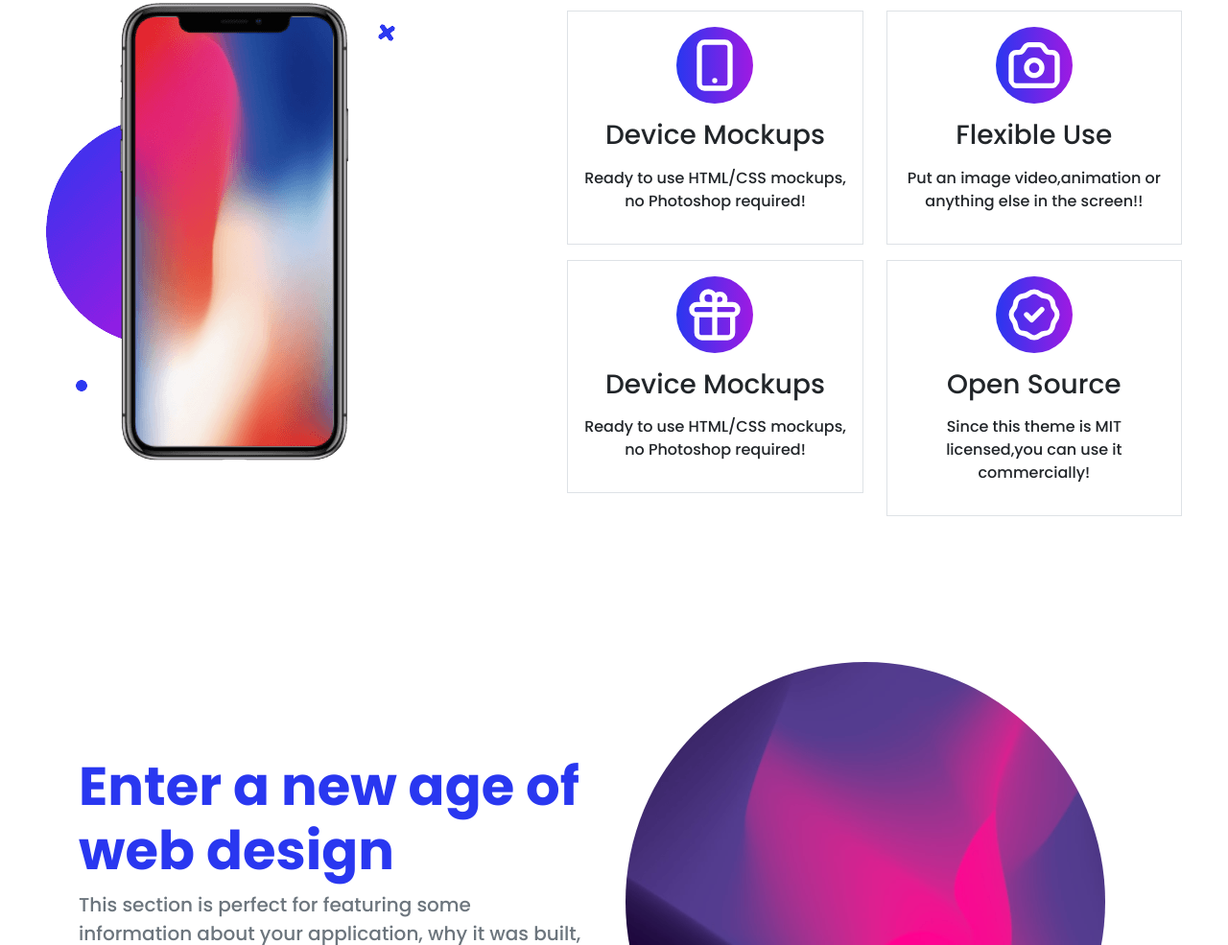
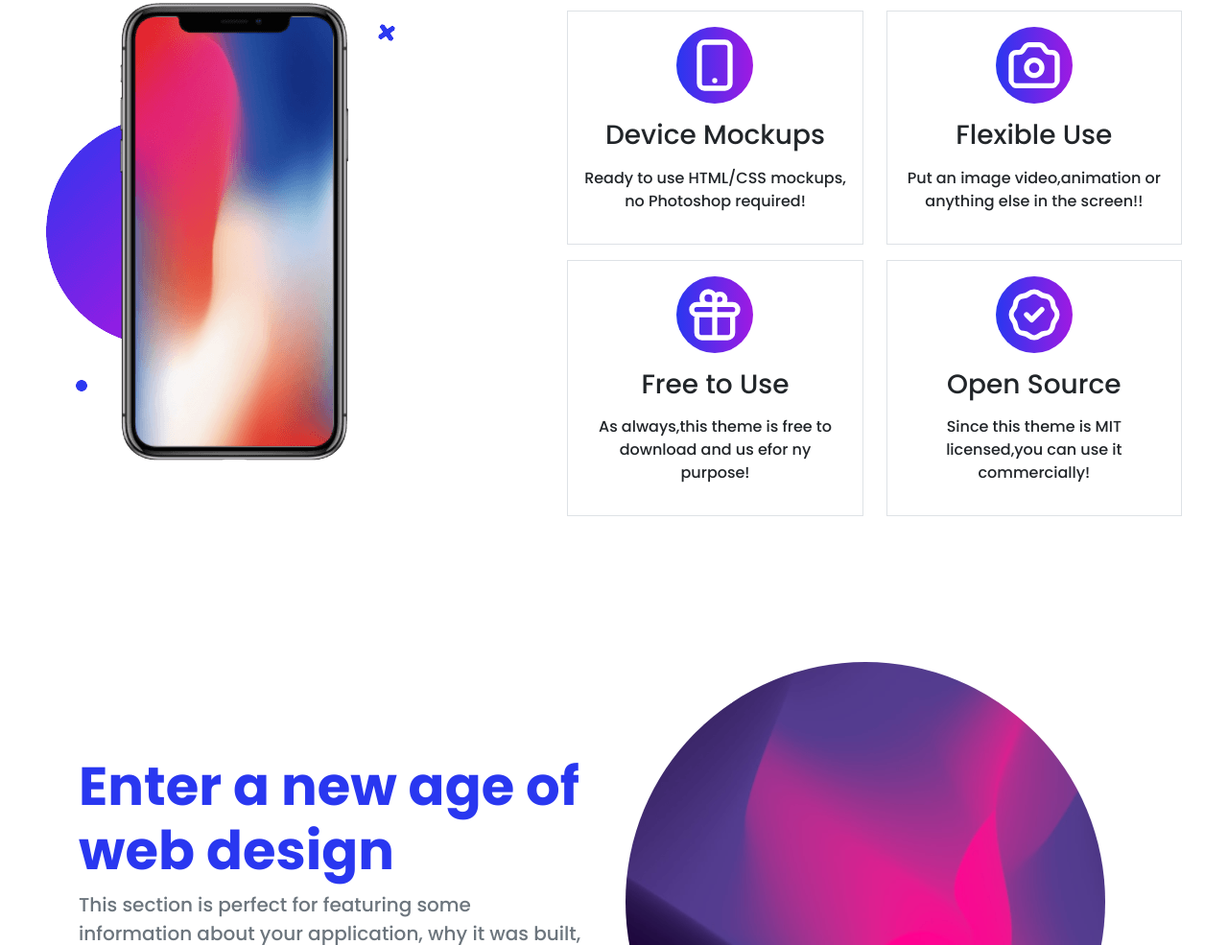
Before and after one commit to Aninditaroy/explore-bootstrap, a plain HTML site: page index.html in a window 1280 px wide. Shown: the part 1012-1997 px from the top of the page at 96% size. Drawn offline with nearby package versions, Linux system fonts and the light colour scheme.

Commit message:
second commit

```diff
--- a/index.html
+++ b/index.html
@@ -16,7 +16,7 @@
     <header class="navigation py-2">
         <nav class="navbar navbar-expand-lg navbar-light bg-light">
             <div class="container">
-                <a class="navbar-brand" href="#">Phone Strore</a>
+                <a class="navbar-brand" href="#">Explore Bootstrap</a>
                 <button class="navbar-toggler" type="button" data-bs-toggle="collapse" data-bs-target="#navbarNav"
                     aria-controls="navbarNav" aria-expanded="false" aria-label="Toggle navigation">
                     <span class="navbar-toggler-icon"></span>
@@ -78,7 +78,7 @@
                 <div class="row">
                     <div class="col-lg-5 col-md-12">
                         <div class="p-5">
-                            <img class="img-fluid"  src="img/phone.png" alt="" srcset="">
+                            <img class="img-fluid" src="img/phone.png" alt="" srcset="">
                         </div>
                     </div>
                     <div class="col-lg-7 col-md-12">
@@ -118,8 +118,8 @@
                                         <path stroke-linecap="round" stroke-linejoin="round" stroke-width="2"
                                             d="M12 8v13m0-13V6a2 2 0 112 2h-2zm0 0V5.5A2.5 2.5 0 109.5 8H12zm-7 4h14M5 12a2 2 0 110-4h14a2 2 0 110 4M5 12v7a2 2 0 002 2h10a2 2 0 002-2v-7" />
                                     </svg>
-                                    <h3 class="text-center my-3">Device Mockups</h3>
-                                    <p class="text-center">Ready to use HTML/CSS mockups, no Photoshop required!</p>
+                                    <h3 class="text-center my-3">Free to Use</h3>
+                                    <p class="text-center">As always,this theme is free to download and us efor ny purpose!</p>
                                 </div>
                             </div>
                             <div class="col-md-6">
@@ -165,7 +165,7 @@
                 <a href="" class="btn btn-outline-light rounded-pill py-3 px-4">Download for free</a>
             </div>
         </section>
-        <section id="download" class="background-gradient py-5" >
+        <section id="download" class="background-gradient py-5">
             <div class="d-flex flex-column justify-content-center align-items-center py-5">
                 <h1 class="text-center w-50 text-white mb-3">Get the app now!</h1>
                 <div class="">
```
Lines whose indentation alone changed are shown as unchanged.
